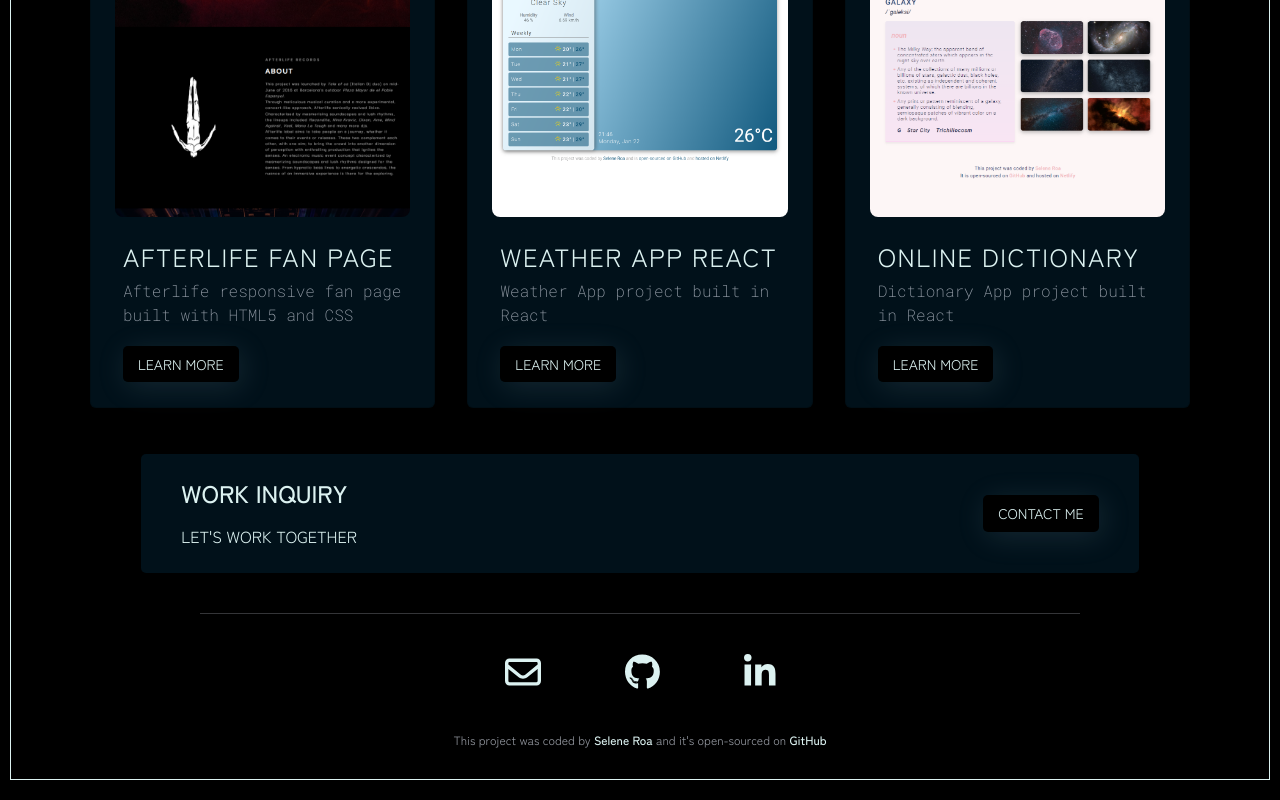
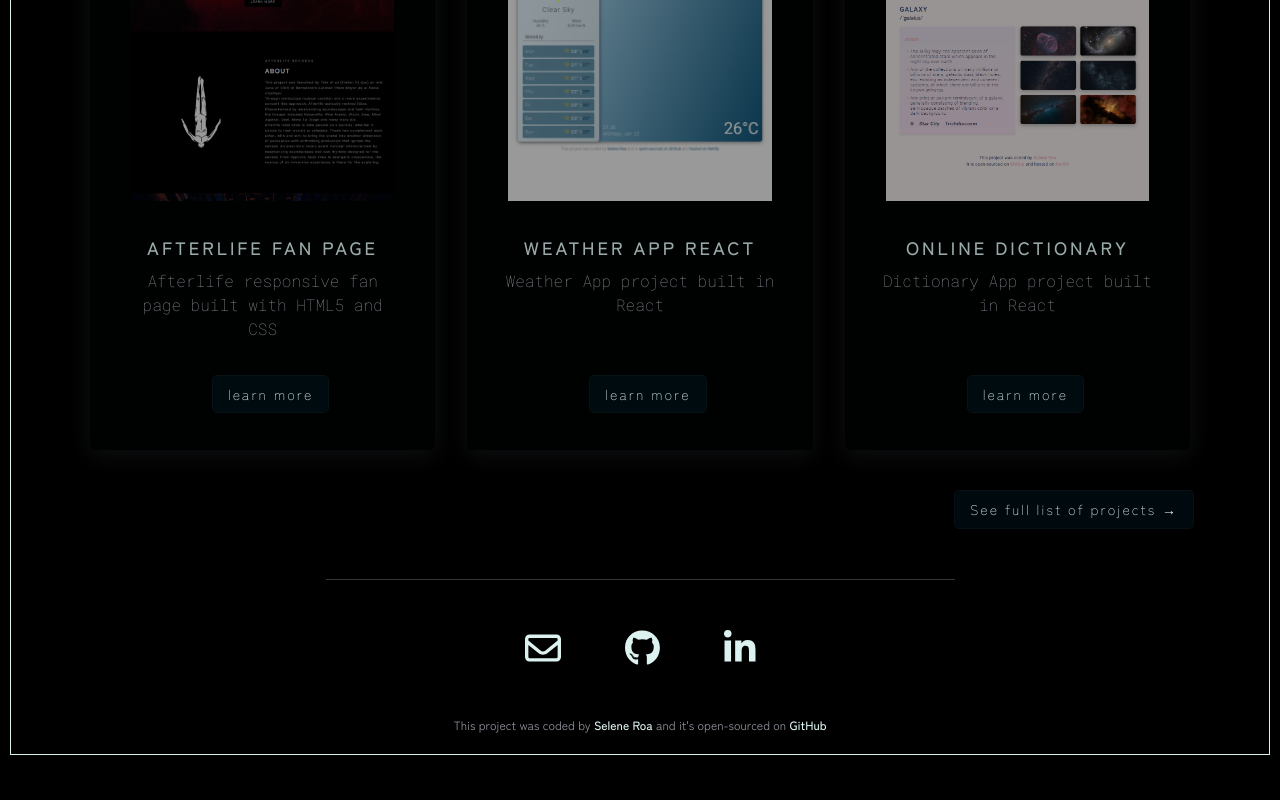
Before and after one commit to punkername007/portfolio-react, a React (Create React App) app: page / in a window 1280 px wide. Shown: the part 580-1380 px from the top of the page. After the commit the page ends 1355 px from the top, so only its background shows below. Built offline with nearby package versions, Linux system fonts and the light colour scheme.

Commit message:
Added style to homepage

```diff
--- a/src/App.css
+++ b/src/App.css
@@ -4,7 +4,7 @@
   --primary-font: "Zen Kaku Gothic New", sans-serif;
   --secondary-font: "Roboto Mono", monospace;
   --primary-color: #dcf2f1;
-  --secondary-color: rgba(4, 62, 95, 0.273);
+  --secondary-color: #0db5f80d;
   --gradient: linear-gradient(
     180deg,
     rgb(29, 100, 139) 11.2%,
--- a/src/Components/Card.js
+++ b/src/Components/Card.js
@@ -5,12 +5,12 @@ import "./Components.css";
 export default function ProjectCard(props) {
   return (
     <div className="ProjectCard col p-3">
-      <Card className="p-3">
+      <Card>
         <Card.Img
           variant="top"
           src={props.data.projectImg}
           alt="image"
-          className=" d-none d-lg-block p-2 rounded-4"
+          className=" d-none d-lg-block card-img"
         />
         <Card.Body>
           <Card.Title className="card-title">
@@ -19,16 +19,17 @@ export default function ProjectCard(props) {
           <Card.Text className="card-text">
             {props.data.projectDescription}
           </Card.Text>
-          <div className="mt-4">
+        </Card.Body>
+
+        <div className="ms-3 mb-4 mt-4">
           <a
             href="/work"
             title={props.data.projectTitle}
             className=" project-button"
           >
-              LEARN MORE
+            learn more
           </a>
         </div>
-        </Card.Body>
       </Card>
     </div>
   );
--- a/src/Components/Components.css
+++ b/src/Components/Components.css
@@ -1,6 +1,10 @@
 .card {
-  background-color: var(--secondary-color);
+  background-color: #0db5f802;
+  box-shadow: 0px 5px 25px rgba(208, 229, 251, 0.07);
   color: var(--primary-color);
+  height: 100%;
+  padding: 20px;
+  text-align: center;
   transition: all 200ms ease-in-out;
 }
 
@@ -8,61 +12,83 @@
   transform: scale(1.1);
 }
 
+.card-img {
+  padding: 20px;
+  filter: brightness(60%);
+}
+
 .card-title {
+  font-size: 18px;
+  font-weight: 500;
+  margin-bottom: 10px;
+  letter-spacing: 3px;
+  opacity: 0.7;
+  text-transform: uppercase;
+}
+
+.card-text {
+  font-family: var(--secondary-font);
+  font-weight: 100;
+  color: #c5cbd6bf;
+}
+
+.project-button {
+  border: 1px solid rgba(208, 229, 251, 0.03);
+  background: var(--secondary-color);
+  border-radius: 5px;
+  color: var(--primary-color);
+  font-size: 14px;
+  font-weight: 100;
+  letter-spacing: 2px;
+  padding: 8px 15px;
+  transition: all 200ms ease-in-out;
+  text-decoration: none;
+}
+
+.project-button:hover {
+  opacity: 0.9;
+  transform: scale(0.96);
+}
+
+.secondary-heading {
+  background-color: var(--secondary-color);
+  font-size: 20px;
+  font-weight: 100;
+  letter-spacing: 6px;
+  margin-bottom: 20px;
+  padding: 15px;
+  text-align: center;
+}
+
+.Inquiry {
+  background-color: var(--secondary-color);
+  box-shadow: 2px 6px 35px rgba(208, 229, 251, 0.07);
+  border-radius: 2px;
+  display: flex;
+  justify-content: space-between;
+  margin: 20px auto 0px;
+  padding: 30px;
+}
+
+.Inquiry h2 {
   font-size: 25px;
   font-weight: 400;
   letter-spacing: 1.5px;
   text-transform: uppercase;
 }
 
-.card-text {
+.Inquiry p {
   font-family: var(--secondary-font);
-  font-weight: 200;
-  color: #c5cbd6bf;
-}
-
-.project-button {
-  border: none;
-  box-shadow: 3px 5px 30px rgba(139, 166, 187, 0.158);
-  background: #000;
-  border-radius: 5px;
-  color: var(--primary-color);
-  font-size: 14px;
-  padding: 8px 15px;
-  transition: all 200ms ease-in-out;
-
-  text-decoration: none;
-}
-
-.project-button:hover {
-  color: #dcf2f1c8;
-}
-
-.secondary-heading {
-  background-color: var(--secondary-color);
-  font-size: 20px;
   font-weight: 100;
-  letter-spacing: 2px;
-  margin-bottom: 20px;
-  padding: 15px;
-  text-align: center;
-}
-
-.Inquiry {
-  background: var(--secondary-color);
-  border-radius: 5px;
-  margin: 30px auto;
-  padding: 25px 40px;
-  width: 90%;
 }
 
 .ContactInfo {
   border-top: 1px solid #c5cbd643;
   display: flex;
   justify-content: center;
-  margin: 40px auto 20px;
-  padding: 40px 0 20px;
-  width: 70%;
+  margin: 50px auto 0;
+  padding: 50px 0 10px;
+  width: 50%;
 }
 
 .ContactInfo a {
@@ -72,7 +98,7 @@
 
 .ContactInfo .icon {
   font-size: 36px;
-  margin: 0 30px;
+  margin: 0px 20px;
 }
 
 .ContactInfo a:hover {
@@ -83,7 +109,7 @@
   color: #c5cbd6bf;
   font-size: 12px;
   font-family: var(--primary-font);
-  margin: 20px;
+  margin: 40px 0 10px;
   padding-bottom: 10px;
   text-align: center;
 }
@@ -101,6 +127,7 @@
 
   .card {
     margin: 25px 0;
+    text-align: left;
   }
 
   .card-title {
--- a/src/Components/ContactInfo.js
+++ b/src/Components/ContactInfo.js
@@ -12,22 +12,28 @@ export default function ContactInfo() {
           <a
             href="mailto:roapcselene.test@gmail.com"
             title="roapcselene.test@gmail.com"
+            target="_blank"
+            rel="noreferrer"
           >
             <FontAwesomeIcon icon={faEnvelope} className="icon" />
           </a>
         </div>
         <div className="col">
           <a
-            href="mailto:roapcselene.test@gmail.com"
-            title="roapcselene.test@gmail.com"
+            href="https://github.com/punkername007/?tab=repositories"
+            title="GitHub"
+            target="_blank"
+            rel="noreferrer"
           >
             <FontAwesomeIcon icon={faGithub} className="icon" />
           </a>
         </div>
         <div className="col">
           <a
-            href="mailto:roapcselene.test@gmail.com"
-            title="roapcselene.test@gmail.com"
+            href="https://www.linkedin.com/in/selene-roa-7092801b8/"
+            title="LinkedIn"
+            target="_blank"
+            rel="noreferrer"
           >
             <FontAwesomeIcon icon={faLinkedinIn} className="icon" />
           </a>
--- a/src/Components/Inquiry.js
+++ b/src/Components/Inquiry.js
@@ -3,15 +3,15 @@ import "./Components.css";
 
 export default function Inquiry() {
   return (
-    <div className="Inquiry d-sm-flex justify-content-between align-items-center">
+    <div className="Inquiry">
       <div>
-        <h2 className="mb-3">WORK INQUIRY</h2>
-        <p className="mt-3 mb-0">LET'S WORK TOGETHER</p>
+        <h2 className="mb-3">do you like my work?</h2>
+        <p className="mt-3">let's work together</p>
       </div>
-      <div className="mt-4 mt-sm-0">
+      <div className="mt-4">
         <a
           href="/contact"
-          className="btn project-button"
+          className=" project-button"
           title="Contact Selene Roa"
         >
           CONTACT ME
--- a/src/Pages/Contact.js
+++ b/src/Pages/Contact.js
@@ -1,5 +1,14 @@
 import React from "react";
+import Inquiry from "../Components/Inquiry";
+import Footer from "../Components/Footer";
+import ContactInfo from "../Components/ContactInfo";
 
 export default function Contact() {
-  return <div className="Contact">Contact Me</div>;
+  return (
+    <div className="Contact">
+      <Inquiry />
+      <ContactInfo />
+      <Footer />
+    </div>
+  );
 }
--- a/src/Pages/Home.js
+++ b/src/Pages/Home.js
@@ -27,7 +27,11 @@ export default function Home() {
             }
           })}
         </div>
-        <Inquiry />
+        <div className="d-flex justify-content-end mt-4">
+          <a href="/work" title="See list" className="project-button">
+            See full list of projects →
+          </a>
+        </div>
       </main>
       <footer>
         <ContactInfo />
--- a/src/Pages/styles/Home.css
+++ b/src/Pages/styles/Home.css
@@ -4,9 +4,11 @@
   text-transform: uppercase;
 }
 
-.Home h2 {
+.Home .hero-container h2 {
+  opacity: 0.6;
   font-size: 24px;
   font-weight: 500;
+  letter-spacing: 2px;
   text-transform: uppercase;
 }
 
@@ -17,6 +19,11 @@
 
 .Home .main-container {
   width: 90%;
+}
+
+.Home .Inquiry {
+  margin-top: 50px;
+  max-width: 90%;
 }
 
 @media (max-width: 992px) {
```
Lines whose indentation alone changed are shown as unchanged.
